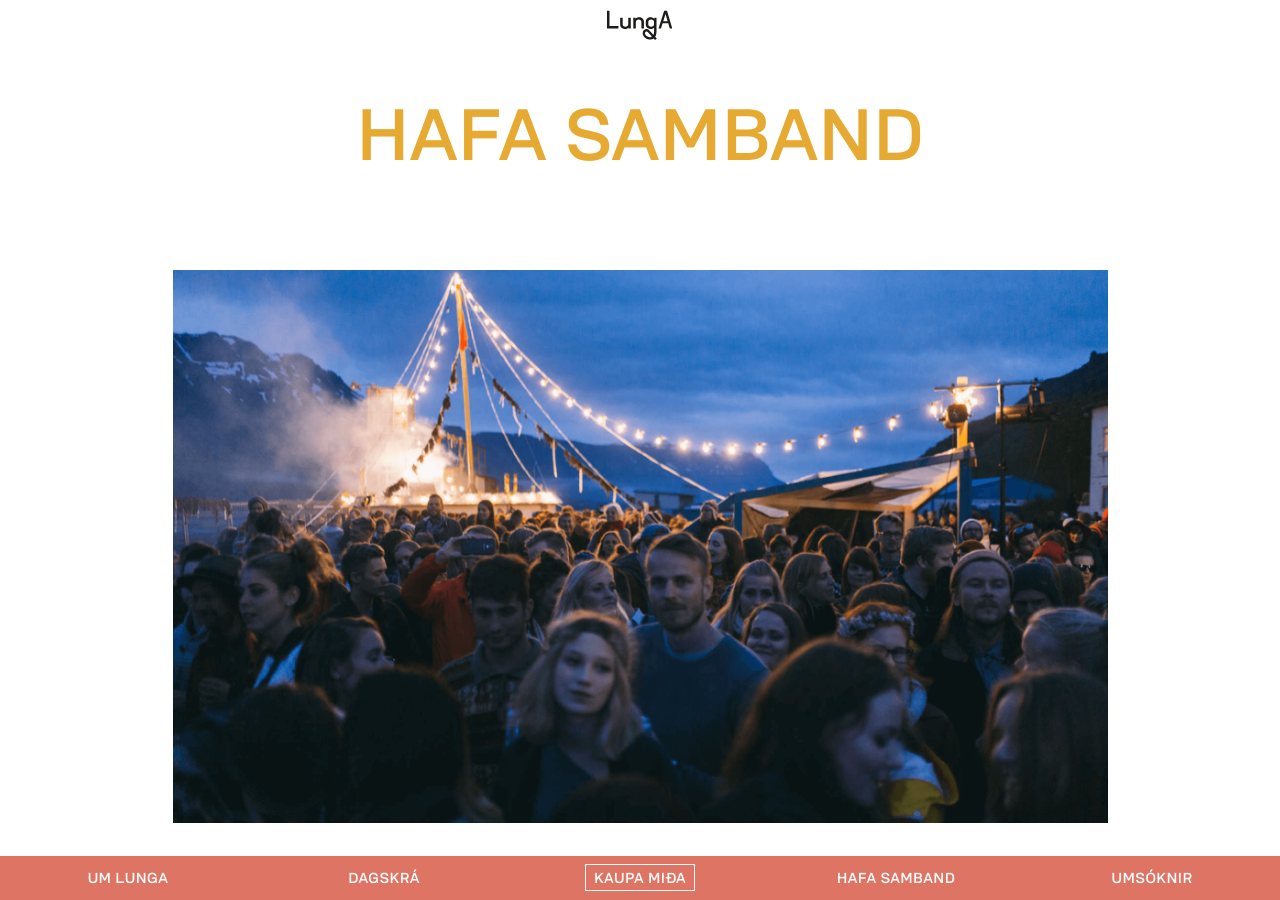
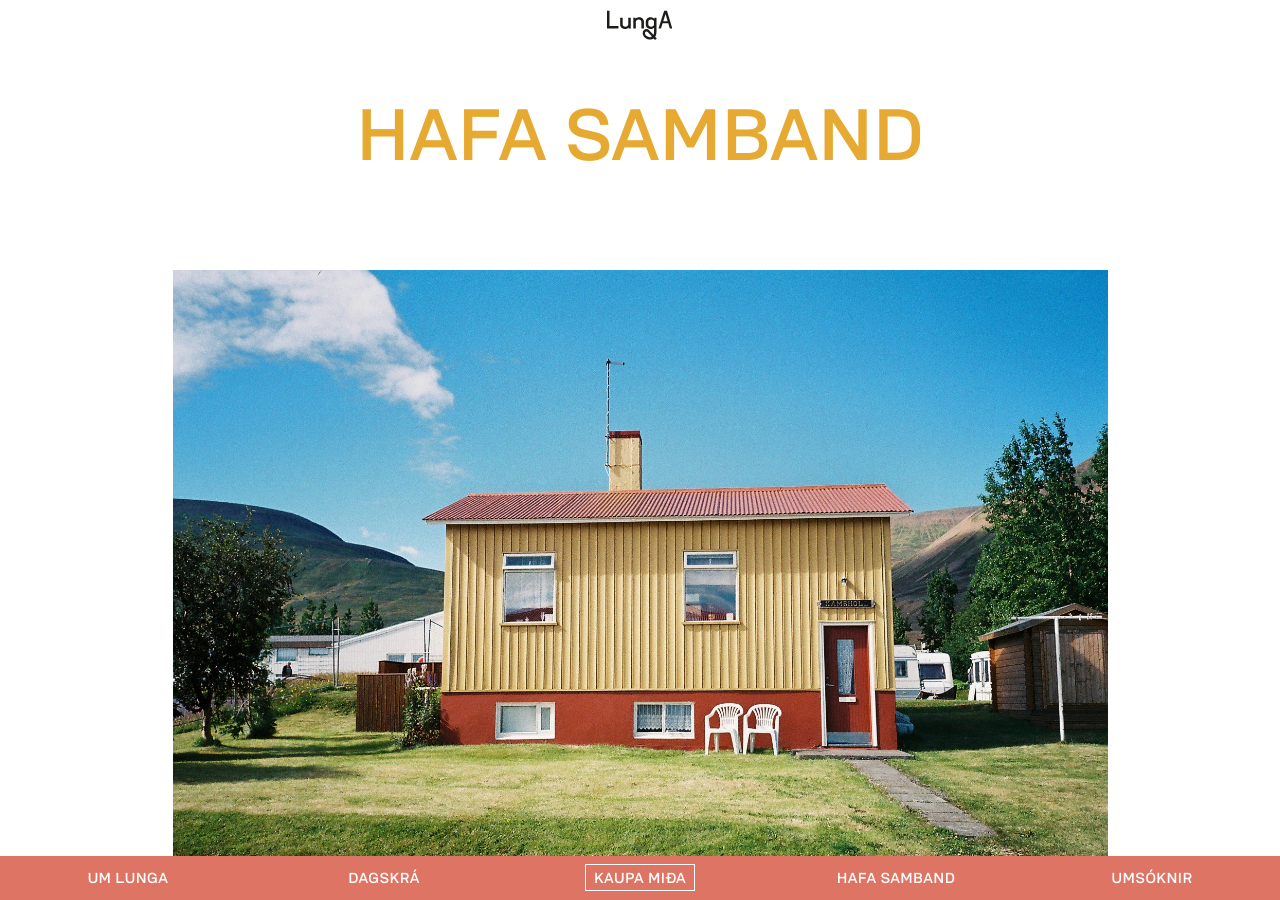
Before and after one commit to halldorel/lunga, a Jekyll site: the page built from pages/hafa-samband.md, in a window 1280 px wide and 900 px high. Built offline with Jekyll 4.4.1, drawn with Linux system fonts in a browser that asks for light colours; nearby versions of some CDN libraries; a script that is not in the unit is left out.

Commit message:
Update Page “hafa-samband”

```diff
--- a/pages/hafa-samband.md
+++ b/pages/hafa-samband.md
@@ -2,8 +2,8 @@
 layout: page
 title: Hafa samband
 permalink: /hafa-samband
-cover_photo: /assets/img/drasl.png
-tail_photo: /assets/img/drasl.png
+cover_photo: /img/uploads/000035.jpg
+tail_photo: /img/uploads/000034.jpg
 heading_color: '#E6A931'
 ---
 **LungA Festival**
```
